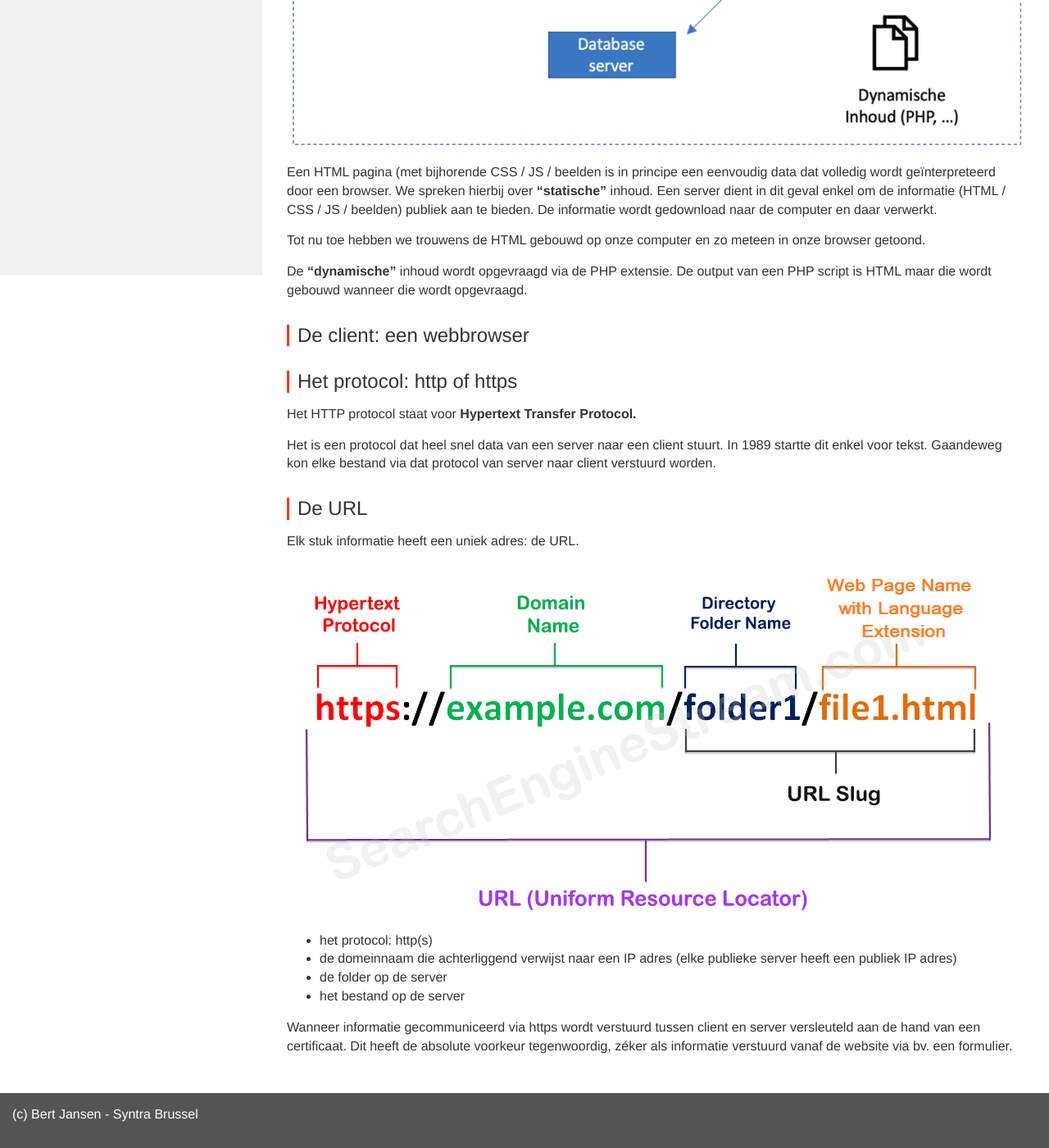
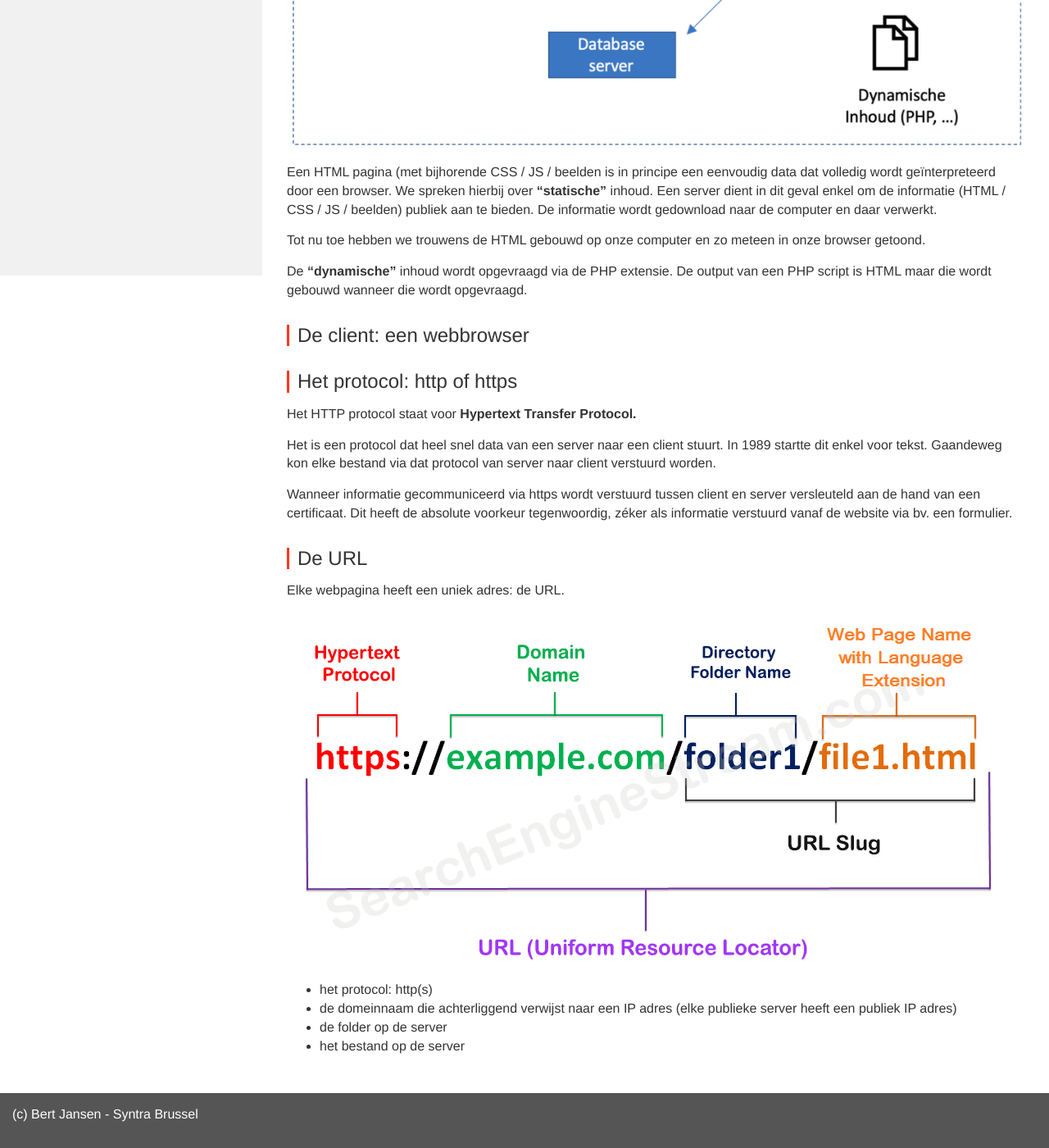
Before and after one commit to Syntra-Brussel/webdesign, a Jekyll site: the page built from tips-and-tricks/website-online-zetten.md, in a window 1280 px wide and 1400 px high, scrolled down 1164 px. Shown: the whole window at 82% size. Built offline with Jekyll 4.4.1, drawn with Linux system fonts in a browser that asks for light colours; nearby versions of some CDN libraries; a script that is not in the unit is left out; some of the changed lines change nothing that is shown.

Commit message:
Update website-online-zetten.md

```diff
--- a/tips-and-tricks/website-online-zetten.md
+++ b/tips-and-tricks/website-online-zetten.md
@@ -34,13 +34,13 @@ De <strong>"dynamische"</strong> inhoud wordt opgevraagd via de PHP extensie. De
 
 Het HTTP protocol staat voor <strong>Hyper<strong>t</strong>ext <strong>T</strong>ransfer <strong>P</strong>rotocol.
 
+Het is een protocol dat heel snel data van een server naar een client stuurt. In 1989 startte dit enkel voor tekst. Gaandeweg kon elke bestand via dat protocol van server naar client verstuurd worden.
 
-
-Het is een protocol dat heel snel data van een server naar een client stuurt. In 1989 startte dit enkel voor tekst. Gaandeweg kon elke bestand via dat protocol van server naar client verstuurd worden.
+Wanneer informatie gecommuniceerd via https wordt verstuurd tussen client en server versleuteld aan de hand van een certificaat. Dit heeft de absolute voorkeur tegenwoordig, zéker als informatie verstuurd vanaf de website via bv. een formulier.
 
 ### De URL
 
-Elk stuk informatie heeft een uniek adres: de URL.
+Elke webpagina heeft een uniek adres: de URL.
 
 <img src="/webdesign/tips-and-tricks/images/url.png">
 
@@ -48,5 +48,3 @@ Elk stuk informatie heeft een uniek adres: de URL.
 * de domeinnaam die achterliggend verwijst naar een IP adres (elke publieke server heeft een publiek IP adres)
 * de folder op de server
 * het bestand op de server
-
-Wanneer informatie gecommuniceerd via https wordt verstuurd tussen client en server versleuteld aan de hand van een certificaat. Dit heeft de absolute voorkeur tegenwoordig, zéker als informatie verstuurd vanaf de website via bv. een formulier.
```
